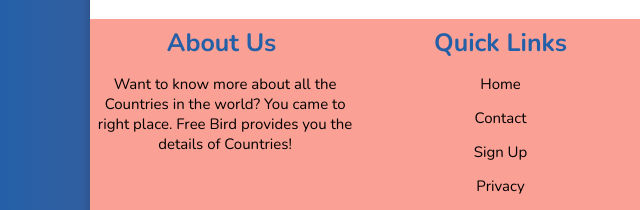
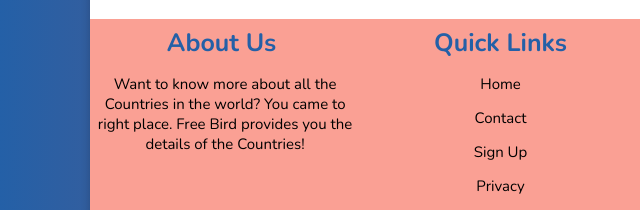
Before and after one commit to sonalikari/countries--info, a plain HTML site: page index.html in a window 1280 px wide. Shown: the part 396-606 px from the top of the page, 0-640 px from the left. Drawn offline with nearby package versions, Linux system fonts and the light colour scheme.

Commit message:
Update index.html

```diff
--- a/index.html
+++ b/index.html
@@ -47,7 +47,7 @@
 
         <div class="box">
             <h3>About Us</h3>
-            <p>Want to know more about all the Countries in the world? You came to right place. Free Bird provides you the details of Countries!</p>
+            <p>Want to know more about all the Countries in the world? You came to right place. Free Bird provides you the details of the Countries!</p>
         </div>
 
         <div class="box">
```
